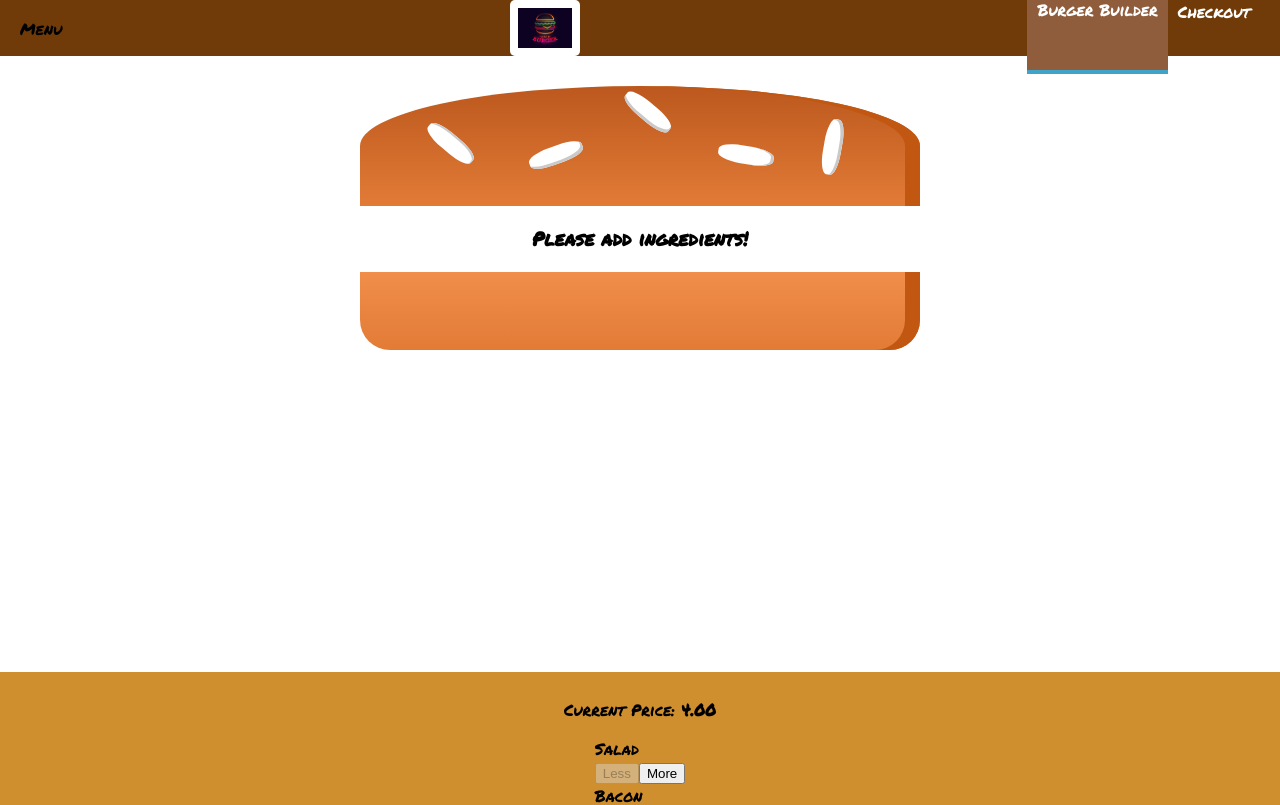
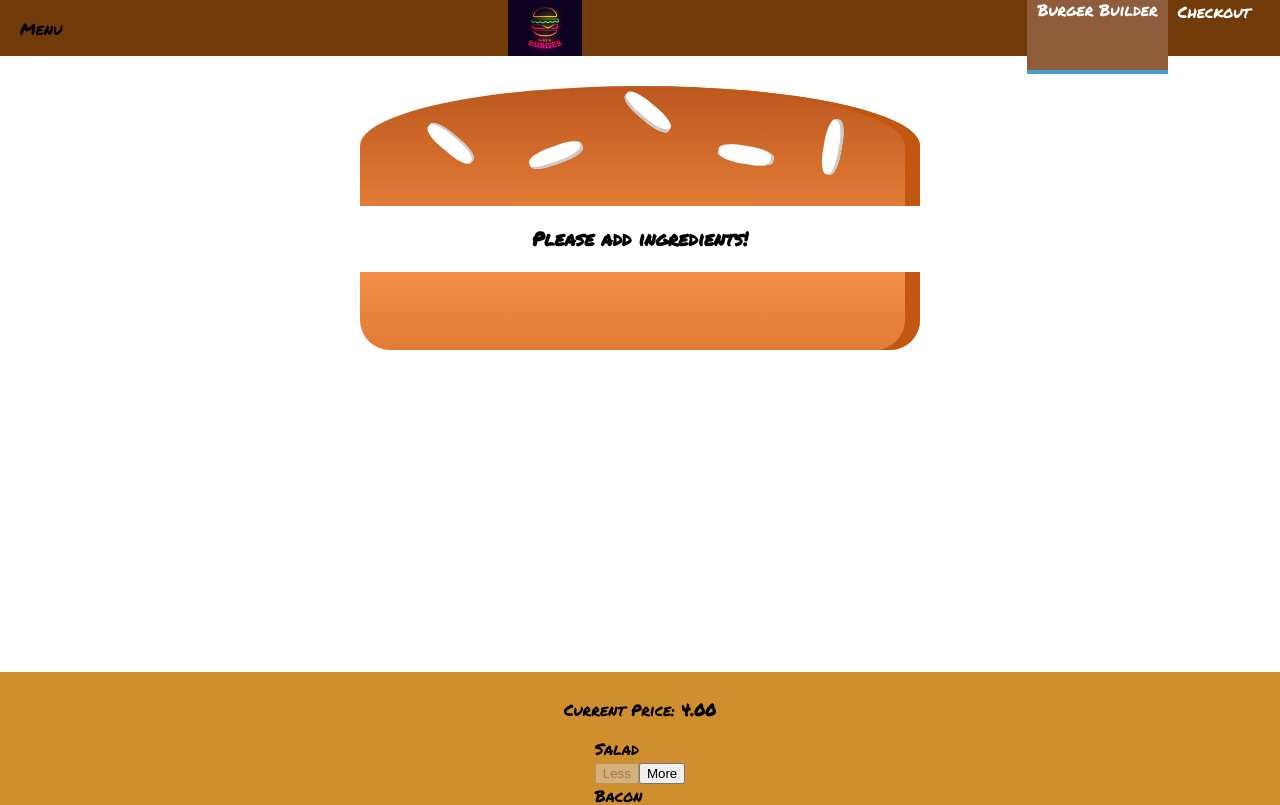
Before and after one commit to acecera/burger-builder, a React app: page / in a window 1280 px wide. Shown: the top 805 px of the page. Built offline with nearby package versions, Linux system fonts and the light colour scheme.

Commit message:
took out the padding to get rid of the overlap with the toolbar.

```diff
--- a/src/components/Logo/Logo.css
+++ b/src/components/Logo/Logo.css
@@ -1,9 +1,8 @@
 .Logo {
     background-color: white;
-    padding: 8px;
     height: 100%;
-    box-sizing: border-box;
-    border-radius: 5px;
+    left: 80px;
+    align-items: center;
 }
 
 .Logo img {
```
